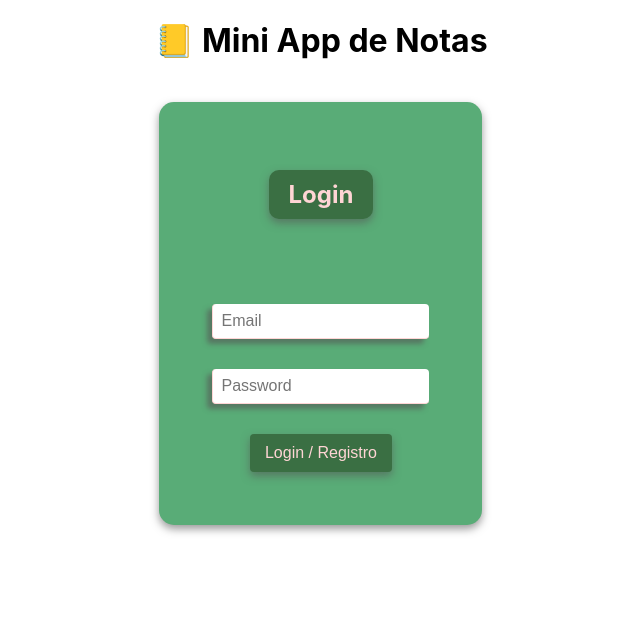
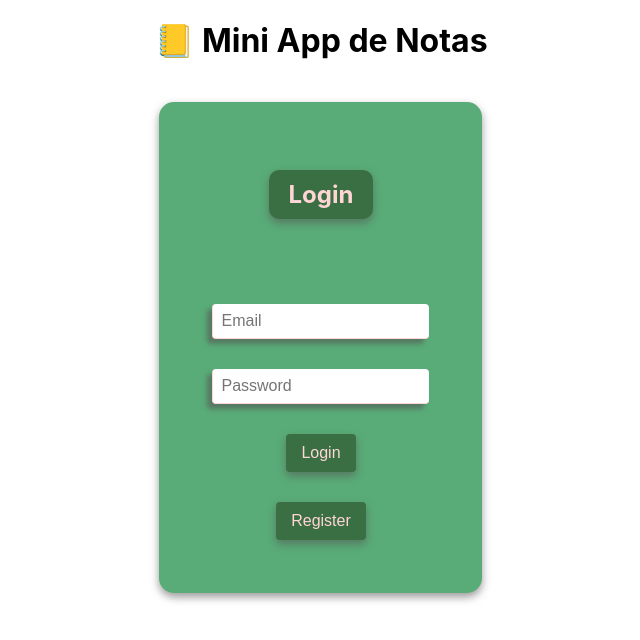
Before and after one commit to nicolasCa-sen/Tallerfirebase, a React (Create React App) app: page / in a window 1280 px wide. Shown: the top 640 px of the page, without its empty margins (319-959 px from the left). Built offline with nearby package versions, Linux system fonts and the light colour scheme; no server answers.

Commit message:
separación de los botones de registrar y logear con manejo de errores

```diff
--- a/src/components/login.js
+++ b/src/components/login.js
@@ -1,6 +1,6 @@
 import React, { useState } from "react";
-import { auth, provider } from "../firebase";
-import { signInWithPopup, signInWithEmailAndPassword, createUserWithEmailAndPassword, signOut } from "firebase/auth";
+import { auth } from "../firebase";
+import { signInWithEmailAndPassword, createUserWithEmailAndPassword, setPersistence, browserLocalPersistence } from "firebase/auth";
 
 function Login({ setUser }) {
   const [email, setEmail] = useState("");
@@ -8,12 +8,21 @@ function Login({ setUser }) {
 
   const loginEmail = async () => {
     try {
+      await setPersistence(auth, browserLocalPersistence); // Persist session
       const result = await signInWithEmailAndPassword(auth, email, password);
       setUser(result.user);
-    } catch {
-      // si no existe, lo crea
+    } catch (error) {
+      alert("Login failed: " + error.message);
+    }
+  };
+
+  const registerEmail = async () => {
+    try {
+      await setPersistence(auth, browserLocalPersistence); // Persist session
       const result = await createUserWithEmailAndPassword(auth, email, password);
       setUser(result.user);
+    } catch (error) {
+      alert("Registration failed: " + error.message);
     }
   };
 
@@ -22,7 +31,8 @@ function Login({ setUser }) {
       <h2>Login</h2>
       <input type="email" placeholder="Email" onChange={(e) => setEmail(e.target.value)} />
       <input type="password" placeholder="Password" onChange={(e) => setPassword(e.target.value)} />
-      <button onClick={loginEmail}>Login / Registro</button>
+      <button onClick={loginEmail}>Login</button>
+      <button onClick={registerEmail}>Register</button>
     </div>
   );
 }
```
